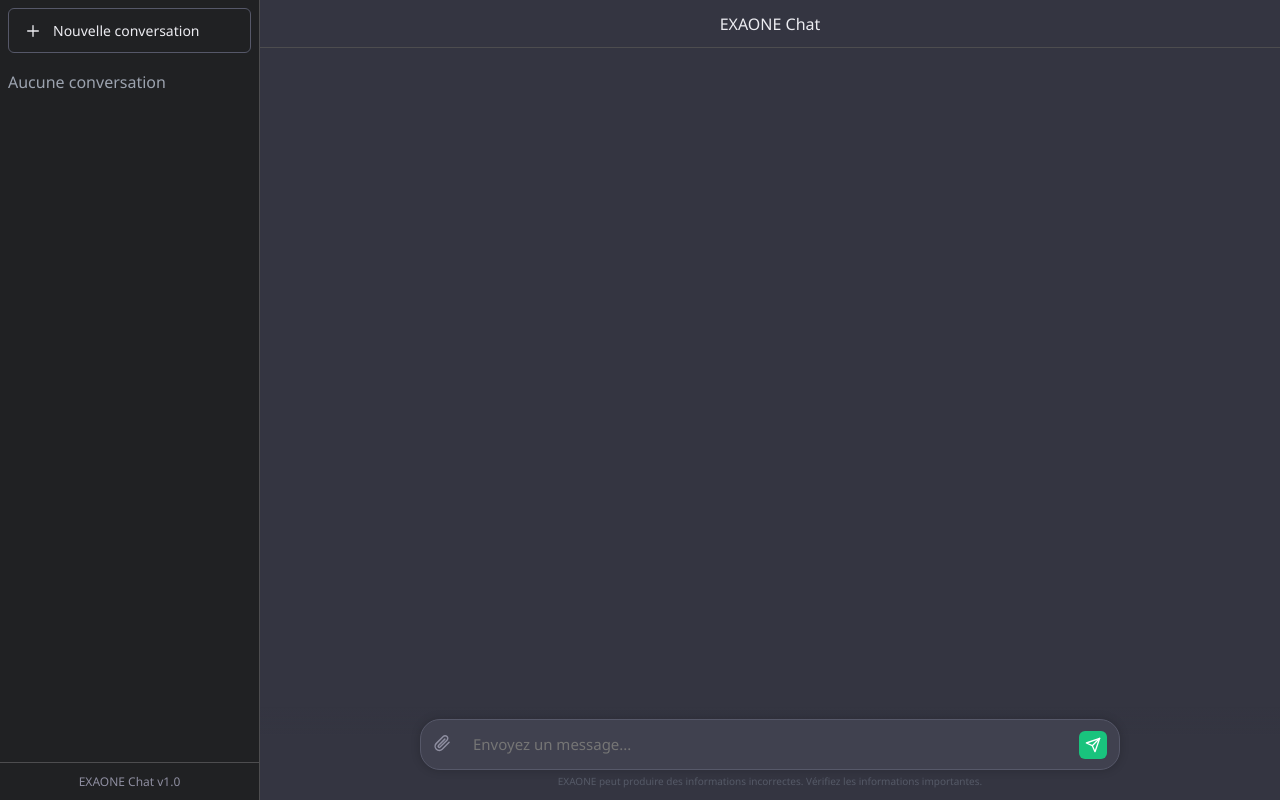
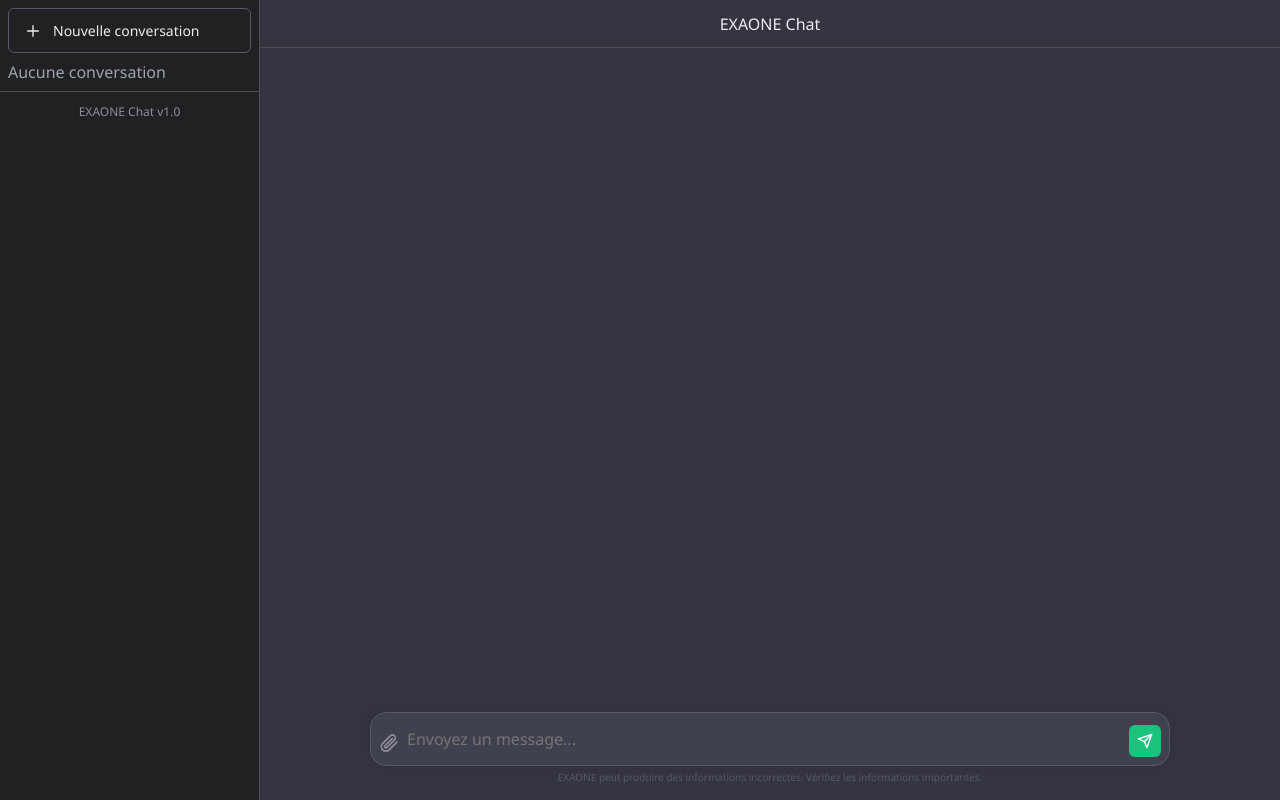
Before and after one commit to Pierre-LouisTHOMAS/2025-ECE-Ing4-Fin-LLM-Gr03, a React (Create React App) app in the folder frontend/: page / in a window 1280 px wide. Built offline with nearby package versions, Linux system fonts and the light colour scheme.

Commit message:
avancées frontend

```diff
--- a/frontend/src/App.css
+++ b/frontend/src/App.css
@@ -1,4 +1,4 @@
-/* Global reset */
+/* App.css */
 * {
   margin: 0;
   padding: 0;
@@ -9,47 +9,49 @@
 body {
   background-color: #343541;
   color: #ececf1;
+  height: 100vh;
   overflow: hidden;
 }
 
-/* App layout */
 .app-container {
   display: flex;
   height: 100vh;
-  width: 100vw;
   overflow: hidden;
 }
 
-/* Sidebar */
 .sidebar {
   width: 260px;
-  height: 100vh;
-  background-color: #202123;
   display: flex;
   flex-direction: column;
+  background-color: #202123;
   border-right: 1px solid #4d4d4f;
-  position: relative;
+  flex-shrink: 0;
 }
 
 .sidebar-content {
-  flex: 1;
-  overflow-y: auto;
   display: flex;
   flex-direction: column;
-  padding-bottom: 40px;
+  flex: 1;
+  overflow: hidden;
+}
+
+.conversations-list {
+  padding: 8px;
+  overflow-y: auto;
+  flex: 1;
+  display: flex;
+  flex-direction: column-reverse;
 }
 
 .sidebar-footer {
-  position: absolute;
-  bottom: 0;
-  left: 0;
-  right: 0;
-  padding: 10px;
+  height: 40px;
   border-top: 1px solid #4d4d4f;
   text-align: center;
   font-size: 12px;
   color: #8e8ea0;
   background-color: #202123;
+  line-height: 40px;
+  flex-shrink: 0;
 }
 
 .new-chat-button {
@@ -69,13 +71,6 @@
 
 .new-chat-button:hover {
   background-color: #2b2c2f;
-}
-
-.conversations-list {
-  flex: 1;
-  overflow-y: auto;
-  padding: 8px;
-  margin-top: 10px;
 }
 
 .conversation-item {
@@ -107,7 +102,8 @@
   color: #8e8ea0;
 }
 
-/* Chat layout */
+/* Chat Window */
+
 .chat-container {
   flex: 1;
   display: flex;
@@ -115,6 +111,7 @@
   height: 100vh;
   background-color: #343541;
   position: relative;
+  overflow: hidden;
 }
 
 .chat-header {
@@ -125,28 +122,49 @@
   border-bottom: 1px solid #4d4d4f;
   font-size: 16px;
   font-weight: 500;
+  flex-shrink: 0;
 }
 
 .messages-container {
   flex: 1;
   overflow-y: auto;
   padding: 16px;
-  padding-bottom: 160px;
+  padding-bottom: 140px;
   scroll-behavior: smooth;
+}
+
+.chat-footer {
+  position: fixed;
+  bottom: 0;
+  left: 260px;
+  right: 0;
+  padding: 16px;
+  background: linear-gradient(180deg, rgba(52,53,65,0) 0%, rgba(52,53,65,1) 40%);
+  z-index: 10;
+  display: flex;
+  flex-direction: column;
+  align-items: center;
+}
+
+.chat-credit {
+  font-size: 10px;
+  color: #6b7280;
+  opacity: 0.6;
+  margin-top: 4px;
 }
 
 .message-row {
   display: flex;
-  justify-content: center;
-  margin-bottom: 12px;
+  padding: 20px 0;
+  border-bottom: 1px solid #4d4d4f;
 }
 
 .message-content {
+  max-width: 800px;
+  margin: 0 auto;
+  width: 100%;
   display: flex;
-  align-items: flex-start;
-  max-width: 800px;
-  width: 100%;
-  gap: 16px;
+  gap: 20px;
 }
 
 .avatar {
@@ -168,14 +186,13 @@
 }
 
 .message-text {
-  background-color: #444654;
-  padding: 12px 16px;
-  border-radius: 8px;
   font-size: 16px;
   line-height: 1.6;
-  color: #ececf1;
   white-space: pre-wrap;
-  flex: 1;
+  padding-top: 6px;
+  background-color: #40414f;
+  border-radius: 8px;
+  padding: 12px;
 }
 
 .message-row.user .message-text {
@@ -184,40 +201,21 @@
 }
 
 .message-row.ai .message-text {
-  background-color: #444654;
-  color: #ececf1;
+  background-color: #40414f;
+  color: white;
 }
 
-/* Footer bar full width + flou */
-.chat-footer {
-  padding: 12px 16px;
-  position: fixed;
-  bottom: 0;
-  left: 260px;
-  right: 0;
-  background: linear-gradient(180deg, rgba(52,53,65,0) 0%, rgba(52,53,65,1) 30%);
-  z-index: 10;
-  display: flex;
-  flex-direction: column;
-  align-items: center;
-}
-
+/* Input Box */
 .input-container {
+  max-width: 800px;
   width: 100%;
-  max-width: 700px;
-  border-radius: 20px;
+  position: relative;
+  border-radius: 16px;
   border: 1px solid #565869;
   background-color: #40414f;
-  box-shadow: 0 0 10px rgba(0,0,0,0.2);
-  transition: border-color 0.2s ease;
+  box-shadow: 0 0 15px rgba(0,0,0,0.1);
   display: flex;
   align-items: center;
-  padding: 4px 12px;
-  position: relative;
-}
-
-.input-container:focus-within {
-  border-color: #8e8ea0;
 }
 
 .input-textarea {
@@ -226,44 +224,23 @@
   border: none;
   background-color: transparent;
   color: #ececf1;
-  font-size: 15px;
-  line-height: 1.4;
-  padding: 10px 40px 10px 40px;
-  max-height: 150px;
+  font-size: 16px;
+  line-height: 1.5;
+  padding: 14px 48px 14px 36px;
+  max-height: 200px;
   outline: none;
-  border-radius: 20px;
-}
-
-.clip-button {
-  position: absolute;
-  left: 12px;
-  top: 50%;
-  transform: translateY(-50%);
-  background-color: transparent;
-  border: none;
-  cursor: pointer;
-}
-
-.clip-button svg {
-  width: 18px;
-  height: 18px;
-  color: #8e8ea0;
-}
-
-.clip-button:hover svg {
-  color: #ececf1;
+  border-radius: 16px;
 }
 
 .send-button {
   position: absolute;
-  right: 12px;
-  top: 50%;
-  transform: translateY(-50%);
+  right: 8px;
+  bottom: 8px;
   background-color: #19c37d;
   border: none;
   border-radius: 6px;
-  width: 28px;
-  height: 28px;
+  width: 32px;
+  height: 32px;
   display: flex;
   align-items: center;
   justify-content: center;
@@ -281,42 +258,28 @@
   color: white;
 }
 
-.typing-indicator {
-  display: flex;
-  align-items: center;
-  gap: 6px;
-  padding: 16px;
+.clip-button {
+  position: absolute;
+  left: 8px;
+  bottom: 8px;
+  background-color: transparent;
+  border: none;
+  cursor: pointer;
 }
 
-.typing-dot {
-  width: 8px;
-  height: 8px;
-  background-color: #8e8ea0;
-  border-radius: 50%;
-  animation: typing-animation 1.4s infinite ease-in-out;
+.clip-button svg {
+  width: 20px;
+  height: 20px;
+  color: #8e8ea0;
 }
 
-.typing-dot:nth-child(1) { animation-delay: 0s; }
-.typing-dot:nth-child(2) { animation-delay: 0.2s; }
-.typing-dot:nth-child(3) { animation-delay: 0.4s; }
-
-@keyframes typing-animation {
-  0%, 100% { transform: scale(0.8); opacity: 0.5; }
-  50% { transform: scale(1.2); opacity: 1; }
+.clip-button:hover svg {
+  color: #ececf1;
 }
 
 @media (max-width: 768px) {
-  .sidebar {
-    width: 0;
-    position: absolute;
-    z-index: 10;
-  }
-
-  .sidebar.open {
-    width: 260px;
-  }
-
   .chat-footer {
     left: 0;
+    width: 100%;
   }
 }
--- a/frontend/src/App.tsx
+++ b/frontend/src/App.tsx
@@ -38,7 +38,7 @@
 
   const handleNewConversation = () => {
     const newId = Date.now().toString();
-    setConversations(prev => [...prev, { id: newId, title: `Conversation ${prev.length + 1}` }]);
+    setConversations(prev => [{ id: newId, title: `Conversation ${prev.length + 1}` }, ...prev]);
     setMessagesMap(prev => ({
       ...prev,
       [newId]: [
--- /dev/null
+++ b/frontend/src/components/ChatWindow.css
@@ -0,0 +1,99 @@
+.chat-container {
+  flex: 1;
+  display: flex;
+  flex-direction: column;
+  background-color: #343541;
+  overflow: hidden;
+  height: 100vh;
+  position: relative;
+}
+
+.chat-header {
+  height: 48px;
+  display: flex;
+  align-items: center;
+  justify-content: center;
+  border-bottom: 1px solid #4d4d4f;
+  font-size: 16px;
+  font-weight: 500;
+  flex-shrink: 0;
+}
+
+.messages-container {
+  flex: 1;
+  overflow-y: auto;
+  padding: 16px;
+  padding-bottom: 140px;
+  scroll-behavior: smooth;
+}
+
+.chat-footer {
+  position: fixed;
+  bottom: 0;
+  left: 260px;
+  right: 0;
+  padding: 16px;
+  background: linear-gradient(180deg, rgba(52,53,65,0) 0%, rgba(52,53,65,1) 40%);
+  z-index: 10;
+  display: flex;
+  flex-direction: column;
+  align-items: center;
+}
+
+.chat-credit {
+  font-size: 10px;
+  color: #6b7280;
+  opacity: 0.6;
+  margin-top: 4px;
+}
+
+.message-row {
+  display: flex;
+  padding: 20px 0;
+  border-bottom: 1px solid #4d4d4f;
+}
+
+.message-content {
+  max-width: 800px;
+  margin: 0 auto;
+  width: 100%;
+  display: flex;
+  gap: 20px;
+}
+
+.avatar {
+  width: 36px;
+  height: 36px;
+  border-radius: 4px;
+  display: flex;
+  align-items: center;
+  justify-content: center;
+  flex-shrink: 0;
+}
+
+.avatar.user {
+  background-color: #5436da;
+}
+
+.avatar.ai {
+  background-color: #19c37d;
+}
+
+.message-text {
+  font-size: 16px;
+  line-height: 1.6;
+  white-space: pre-wrap;
+  padding-top: 6px;
+  background-color: #40414f;
+  border-radius: 8px;
+  padding: 12px;
+  color: white;
+}
+
+.message-row.user .message-text {
+  background-color: #5436da;
+}
+
+.message-row.ai .message-text {
+  background-color: #40414f;
+}
--- a/frontend/src/components/ChatWindow.tsx
+++ b/frontend/src/components/ChatWindow.tsx
@@ -2,6 +2,7 @@
 import { fetchAIResponse } from "../services/api";
 import InputBox from "./InputBox";
 import { motion, AnimatePresence } from "framer-motion";
+import "../App.css";
 
 const UserIcon = () => (
   <svg width="24" height="24" fill="none" stroke="white" strokeWidth="2" strokeLinecap="round" strokeLinejoin="round" viewBox="0 0 24 24">
@@ -39,17 +40,11 @@
   const [error, setError] = useState<string | null>(null);
   const messagesContainerRef = useRef<HTMLDivElement>(null);
 
-  const scrollToBottom = () => {
-    if (messagesContainerRef.current) {
-      messagesContainerRef.current.scrollTo({
-        top: messagesContainerRef.current.scrollHeight,
-        behavior: "smooth",
-      });
-    }
-  };
-
   useEffect(() => {
-    scrollToBottom();
+    messagesContainerRef.current?.scrollTo({
+      top: messagesContainerRef.current.scrollHeight,
+      behavior: "smooth",
+    });
   }, [messages]);
 
   const handleSendMessage = async (text: string, file?: File | null) => {
@@ -63,7 +58,6 @@
       const aiMessage: MessageType = { id: Date.now() + 1, sender: "ai", text: response };
       onSendMessage(aiMessage);
     } catch (err) {
-      console.error("Erreur :", err);
       setError("Erreur serveur. Vérifiez le backend.");
     } finally {
       setIsTyping(false);
@@ -71,7 +65,7 @@
   };
 
   return (
-    <div className="flex flex-col h-full">
+    <div className="chat-container">
       <div className="chat-header">EXAONE Chat</div>
 
       <div ref={messagesContainerRef} className="messages-container">
@@ -101,37 +95,11 @@
             </motion.div>
           ))}
         </AnimatePresence>
-
-        {isTyping && (
-          <div className="message-row ai">
-            <div className="message-content">
-              <div className="avatar ai">
-                <AIIcon />
-              </div>
-              <div className="typing-indicator">
-                <div className="typing-dot"></div>
-                <div className="typing-dot"></div>
-                <div className="typing-dot"></div>
-              </div>
-            </div>
-          </div>
-        )}
-
-        {error && (
-          <div className="message-row ai">
-            <div className="message-content">
-              <div className="avatar ai"><AIIcon /></div>
-              <div className="message-text error-text">
-                <p><strong>Erreur</strong></p><p>{error}</p>
-              </div>
-            </div>
-          </div>
-        )}
       </div>
 
       <div className="chat-footer">
         <InputBox onSendMessage={handleSendMessage} />
-        <div style={{ textAlign: 'center', marginTop: '4px', fontSize: '10px', color: '#6b7280', opacity: 0.6 }}>
+        <div className="chat-credit">
           EXAONE peut produire des informations incorrectes. Vérifiez les informations importantes.
         </div>
       </div>
--- /dev/null
+++ b/frontend/src/components/InputBox.css
@@ -0,0 +1,70 @@
+.input-container {
+    max-width: 800px;
+    width: 100%;
+    position: relative;
+    border-radius: 16px;
+    border: 1px solid #565869;
+    background-color: #40414f;
+    box-shadow: 0 0 15px rgba(0,0,0,0.1);
+    display: flex;
+    align-items: center;
+  }
+
+  .input-textarea {
+    flex: 1;
+    resize: none;
+    border: none;
+    background-color: transparent;
+    color: #ececf1;
+    font-size: 16px;
+    line-height: 1.5;
+    padding: 14px 48px 14px 36px;
+    max-height: 200px;
+    outline: none;
+    border-radius: 16px;
+  }
+
+  .send-button {
+    position: absolute;
+    right: 8px;
+    bottom: 8px;
+    background-color: #19c37d;
+    border: none;
+    border-radius: 6px;
+    width: 32px;
+    height: 32px;
+    display: flex;
+    align-items: center;
+    justify-content: center;
+    cursor: pointer;
+    transition: background-color 0.2s ease;
+  }
+
+  .send-button:hover {
+    background-color: #1a7f64;
+  }
+
+  .send-button svg {
+    width: 16px;
+    height: 16px;
+    color: white;
+  }
+
+  .clip-button {
+    position: absolute;
+    left: 8px;
+    bottom: 8px;
+    background-color: transparent;
+    border: none;
+    cursor: pointer;
+  }
+
+  .clip-button svg {
+    width: 20px;
+    height: 20px;
+    color: #8e8ea0;
+  }
+
+  .clip-button:hover svg {
+    color: #ececf1;
+  }
--- a/frontend/src/components/InputBox.tsx
+++ b/frontend/src/components/InputBox.tsx
@@ -1,4 +1,5 @@
 import React, { useState, useRef } from "react";
+import "../App.css";
 
 interface InputBoxProps {
   onSendMessage: (message: string, file?: File | null) => void;
--- a/frontend/src/components/Message.tsx
+++ b/frontend/src/components/Message.tsx
@@ -1,4 +1,5 @@
 import React from "react";
+import "../App.css";
 
 interface MessageProps {
   sender: "user" | "ai" | "bot";
@@ -6,7 +7,6 @@
 }
 
 const Message: React.FC<MessageProps> = ({ sender, text }) => {
-  // Conversion de 'ai' en 'bot' pour la compatibilité avec les styles CSS
   const senderClass = sender === "ai" ? "bot" : sender;
 
   return (
--- /dev/null
+++ b/frontend/src/components/Sidebar.css
@@ -0,0 +1,77 @@
+.sidebar {
+  width: 260px;
+  display: flex;
+  flex-direction: column;
+  background-color: #202123;
+  border-right: 1px solid #4d4d4f;
+  flex-shrink: 0;
+}
+
+.sidebar-content {
+  flex: 1;
+  overflow-y: auto;
+}
+
+.conversations-list {
+  padding: 8px;
+  overflow-y: auto;
+}
+
+.sidebar-footer {
+  height: 40px;
+  border-top: 1px solid #4d4d4f;
+  text-align: center;
+  font-size: 12px;
+  color: #8e8ea0;
+  background-color: #202123;
+  line-height: 40px;
+  flex-shrink: 0;
+}
+
+.new-chat-button {
+  display: flex;
+  align-items: center;
+  gap: 12px;
+  padding: 12px 16px;
+  margin: 8px 8px 0;
+  border: 1px solid #565869;
+  border-radius: 6px;
+  background-color: transparent;
+  color: #ececf1;
+  font-size: 14px;
+  cursor: pointer;
+  transition: background-color 0.2s ease;
+}
+
+.new-chat-button:hover {
+  background-color: #2b2c2f;
+}
+
+.conversation-item {
+  display: flex;
+  align-items: center;
+  padding: 10px 12px;
+  border-radius: 6px;
+  cursor: pointer;
+  transition: background-color 0.2s ease;
+  font-size: 14px;
+  color: #ececf1;
+  overflow: hidden;
+  text-overflow: ellipsis;
+  white-space: nowrap;
+}
+
+.conversation-item:hover {
+  background-color: #2a2b32;
+}
+
+.conversation-item.active {
+  background-color: #343541;
+}
+
+.conversation-item svg {
+  width: 16px;
+  height: 16px;
+  margin-right: 12px;
+  color: #8e8ea0;
+}
--- a/frontend/src/components/Sidebar.tsx
+++ b/frontend/src/components/Sidebar.tsx
@@ -1,4 +1,5 @@
 import React, { useState } from "react";
+import "../App.css";
 
 const PlusIcon = () => (
   <svg width="16" height="16" fill="none" stroke="currentColor" strokeWidth="2" strokeLinecap="round" viewBox="0 0 24 24">
--- a/frontend/src/components/TypingLoader.tsx
+++ b/frontend/src/components/TypingLoader.tsx
@@ -1,4 +1,5 @@
 import React from "react";
+import "../App.css";
 
 const TypingLoader: React.FC = () => {
   return (
```
